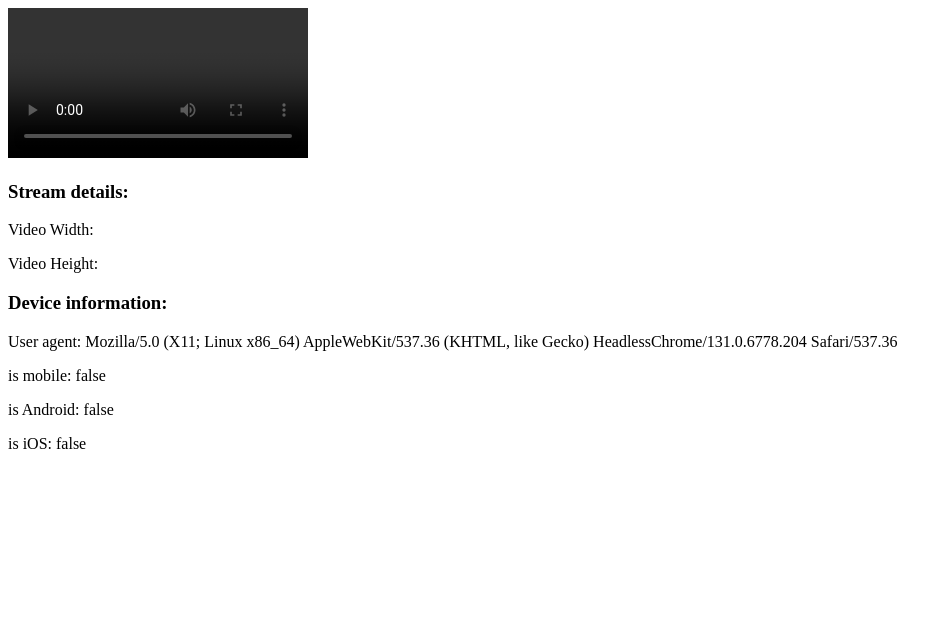
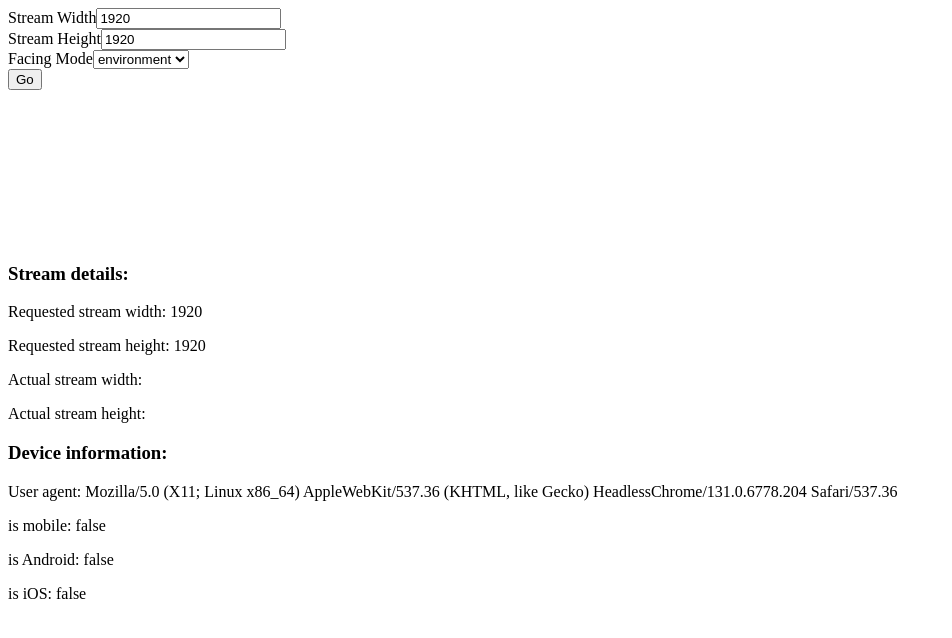
Before and after one commit to steffinchen/camera-test, an Angular app: page / in a window 1280 px wide. Shown: the top 638 px of the page, without its empty margins (0-952 px from the left). Built offline with nearby package versions, Linux system fonts and the light colour scheme.

Commit message:
:sparkles: let user input resolution & facing mode

```diff
--- a/src/app/camera-playground/camera-playground.component.html
+++ b/src/app/camera-playground/camera-playground.component.html
@@ -1,17 +1,49 @@
 <div>
-  <div></div>
+  <div>
+    <form #cameraForm="ngForm" (ngSubmit)="onSubmit()">
+      <div class="form-group">
+        <label for="requestedStreamWidth">Stream Width</label>
+        <input
+          type="number"
+          [(ngModel)]="model.requestedStreamWidth"
+          name="requestedStreamWidth"
+        />
+      </div>
+      <div class="form-group">
+        <label for="requestedStreamHeight">Stream Height</label>
+        <input
+          type="number"
+          [(ngModel)]="model.requestedStreamHeight"
+          name="requestedStreamHeight"
+        />
+      </div>
+      <div class="form-group">
+        <label for="facingMode">Facing Mode</label>
+        <select [(ngModel)]="model.facingMode" name="facingMode">
+          <option
+            *ngFor="let enum of FacingModeEnum | keyvalue; let i = index"
+            [value]="enum.value"
+            [attr.selected]="i == 0 ? true : null"
+            >{{ enum.value }}</option
+          >
+        </select>
+      </div>
+      <button type="submit">Go</button>
+    </form>
+  </div>
   <video
     #video
     webkit-playsinline
     autoplay
     playsinline
     muted
-    controls
     crossorigin="anonymous"
   ></video>
   <div>
     <h3>Stream details:</h3>
-    <p>Video Width: {{ videoWidth }}</p>
-    <p>Video Height: {{ videoHeight }}</p>
+    <p>Requested stream width: {{ model.requestedStreamWidth }}</p>
+    <p>Requested stream height: {{ model.requestedStreamHeight }}</p>
+    <p>Actual stream width: {{ videoWidth }}</p>
+    <p>Actual stream height: {{ videoHeight }}</p>
   </div>
 </div>
--- a/src/app/camera-playground/camera-playground.component.ts
+++ b/src/app/camera-playground/camera-playground.component.ts
@@ -5,7 +5,8 @@ import {
   ViewChild,
   OnDestroy
 } from '@angular/core';
-import { CameraService } from 'src/services/camera.service';
+import { CameraService } from 'src/app/services/camera.service';
+import { FacingMode } from 'src/app/facing-mode.model';
 
 @Component({
   selector: 'app-camera-playground',
@@ -13,26 +14,40 @@ import { CameraService } from 'src/services/camera.service';
   styleUrls: ['./camera-playground.component.scss']
 })
 export class CameraPlaygroundComponent implements OnInit, OnDestroy {
+  FacingModeEnum = FacingMode;
   stream: any;
   canvas = document.createElement('canvas');
   videoWidth: number;
   videoHeight: number;
+
+  model = {
+    requestedStreamWidth: 1920,
+    requestedStreamHeight: 1920,
+    facingMode: FacingMode.Environment
+  };
 
   @ViewChild('video', { static: true }) video: ElementRef;
   @ViewChild('box', { static: true }) box: ElementRef;
 
   constructor(private camera: CameraService) {}
 
-  async ngOnInit() {
+  ngOnInit() {
     this.video.nativeElement.onloadedmetadata = () => {
       this.videoHeight = this.video.nativeElement.videoWidth;
       this.videoWidth = this.video.nativeElement.videoHeight;
       this.video.nativeElement.removeAttribute('controls');
     };
+  }
+
+  async onSubmit() {
     try {
       this.stream =
         this.camera.activeEnvironmentStream ||
-        (await this.camera.startCamera('environment'));
+        (await this.camera.startCamera(
+          'environment',
+          this.model.requestedStreamWidth,
+          this.model.requestedStreamHeight
+        ));
       this.camera.activeEnvironmentStream = this.stream;
       this.video.nativeElement.srcObject = this.stream;
     } catch (err) {
--- /dev/null
+++ b/src/app/facing-mode.model.ts
@@ -0,0 +1,4 @@
+export enum FacingMode {
+  Environment = 'environment',
+  User = 'user'
+}
--- a/src/app/info-panel/info-panel.component.ts
+++ b/src/app/info-panel/info-panel.component.ts
@@ -1,5 +1,5 @@
 import { Component, OnInit } from '@angular/core';
-import { DeviceInformationService } from 'src/services/device-information.service';
+import { DeviceInformationService } from 'src/app/services/device-information.service';
 
 @Component({
   selector: 'app-info-panel',
--- a/src/services/camera.service.ts
+++ b/src/app/services/camera.service.ts
@@ -9,8 +9,20 @@ export class CameraService {
 
   constructor(private deviceInformation: DeviceInformationService) {}
 
-  public startCamera = async (facingMode: 'user' | 'environment') => {
-    const constraints: any = await this.getConstraints(facingMode);
+  public startCamera = async (
+    facingMode: 'user' | 'environment',
+    streamWidth?: number,
+    streamHeight?: number
+  ) => {
+    const constraints: any = await this.getConstraints(
+      facingMode,
+      streamWidth,
+      streamHeight
+    );
+    console.log(
+      'TCL: CameraService -> constructor -> constraints',
+      constraints
+    );
 
     return window.navigator.mediaDevices
       .getUserMedia(constraints)
@@ -35,24 +47,18 @@ export class CameraService {
   public stopCamera = (stream: any) =>
     stream.getTracks().map((track: any) => track.stop && track.stop());
 
-  private getConstraints = async (facingMode: 'user' | 'environment') => {
+  private getConstraints = async (
+    facingMode: 'user' | 'environment',
+    streamWidth?: number,
+    streamHeight?: number
+  ) => {
     const constraints: any = {
-      video: { width: 1920, height: 1920, facingMode }
+      video: { facingMode },
+      ...(streamWidth && { width: streamWidth }),
+      ...(streamHeight && { height: streamHeight })
     };
 
-    // On android, except for the galaxy S8 (I know this also matches other galaxy phones, its fine) we request a higher resolution stream
-    if (
-      this.deviceInformation.isAndroid &&
-      navigator.userAgent.indexOf('; SM-G') === -1
-    ) {
-      constraints.video.width = 2560;
-      constraints.video.height = 2560;
-    }
-
-    // For user camera we just want any user facing camera. We dont care about the resolution
-    if (facingMode === 'user') {
-      constraints.video = { facingMode };
-    } else {
+    if (facingMode === 'environment') {
       const allAvailableDevices = await navigator.mediaDevices.enumerateDevices();
       const device = allAvailableDevices
         .map(d => {
```
Also changed, not shown: src/app/app.module.ts (+4 -10 lines), src/app/services/device-information.service.ts (renamed from src/services/device-information.service.ts), 2 other files (tests, documents, lock files or other folders).
